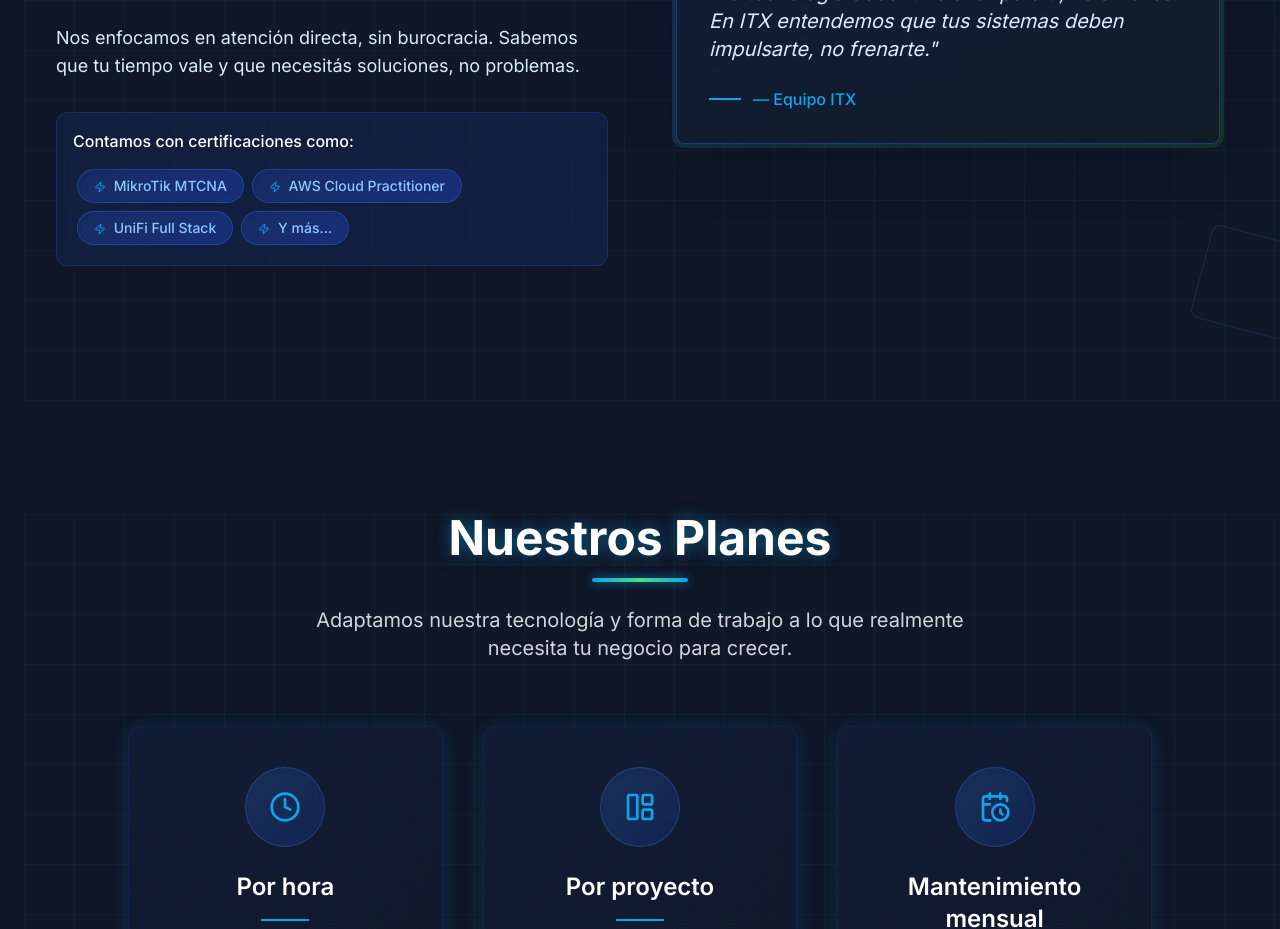
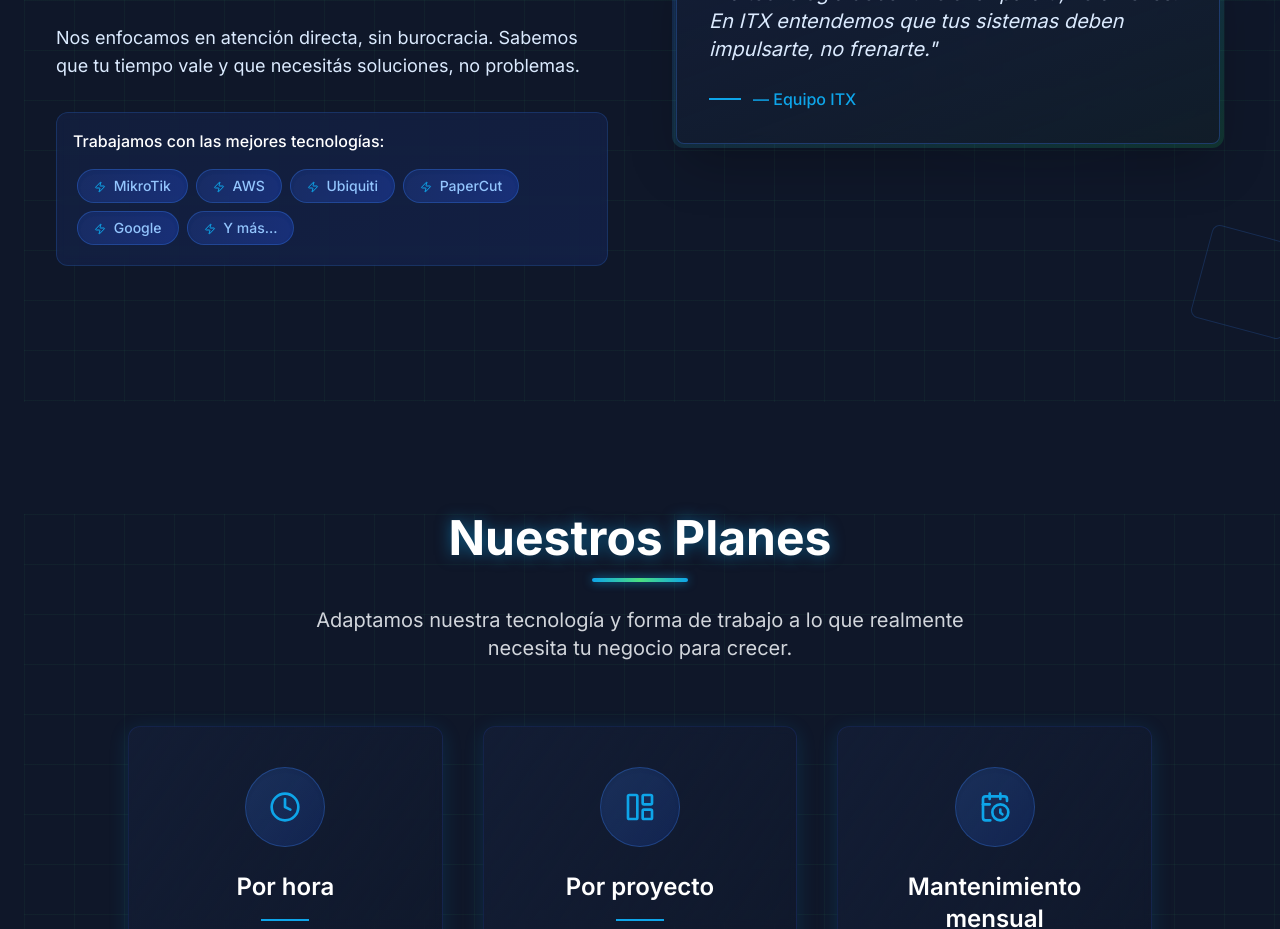
Before and after one commit to rodrantho/itx, a React (Vite) app: page / in a window 1280 px wide. Shown: the part 2180-3109 px from the top of the page. Built offline with nearby package versions, Linux system fonts and the light colour scheme.

Commit message:
Refactor: Certifications section to show companies
The certifications section in the About component was updated to display company names instead of specific certifications. The example list was updated to include Mikrotik, AWS, Ubiquiti, Papercut, and Google.

```diff
--- a/src/components/About.tsx
+++ b/src/components/About.tsx
@@ -15,9 +15,11 @@ const About = () => {
   const { ref: ref2, isVisible: isVisible2 } = useIntersectionObserver({ threshold: 0.2 });
 
   const certifications = [
-    "MikroTik MTCNA",
-    "AWS Cloud Practitioner",
-    "UniFi Full Stack"
+    "MikroTik",
+    "AWS",
+    "Ubiquiti",
+    "PaperCut",
+    "Google"
   ];
 
   return (
@@ -48,7 +50,7 @@ const About = () => {
                 Nos enfocamos en atención directa, sin burocracia. Sabemos que tu tiempo vale y que necesitás soluciones, no problemas.
               </p>
               <div className="mb-6 p-4 bg-gradient-to-br from-blue-900/20 to-blue-800/20 backdrop-blur-sm rounded-xl border border-blue-500/20">
-                <p className="font-medium text-white mb-3">Contamos con certificaciones como:</p>
+                <p className="font-medium text-white mb-3">Trabajamos con las mejores tecnologías:</p>
                 <div className="flex flex-wrap">
                   {certifications.map((cert, index) => (
                     <CertificationBadge key={index} name={cert} />
```
